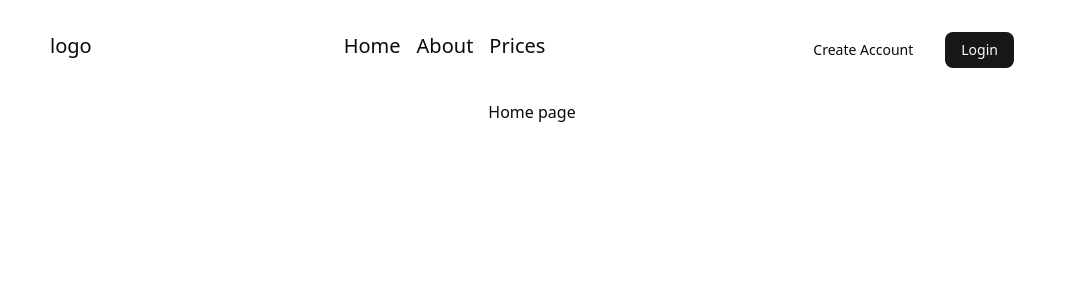
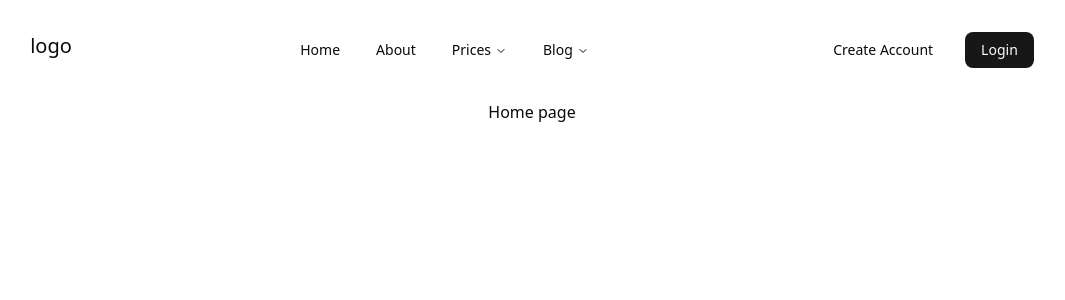
Before and after one commit to Alexandru2401/finans, a React app in the folder frontend/: page / in a window 1280 px wide. Shown: the top 300 px of the page, without its empty margins (108-1173 px from the left). Built offline with nearby package versions, Linux system fonts and the light colour scheme; the HTML template or start-up script is replaced by a standard one.

Commit message:
feat: make navbar responsive on mobile screens

```diff
--- /dev/null
+++ b/frontend/src/pages/public/blog/SuccessStories.tsx
@@ -0,0 +1,3 @@
+export default function SuccessStories() {
+  return <div>Success stories</div>;
+}
--- /dev/null
+++ b/frontend/src/pages/public/blog/WriteStory.tsx
@@ -0,0 +1,3 @@
+export default function WriteStory() {
+  return <div>Write story</div>;
+}
--- a/frontend/src/routes/navigation/PublicMainNavigation.tsx
+++ b/frontend/src/routes/navigation/PublicMainNavigation.tsx
@@ -1,24 +1,95 @@
 import { Link } from "react-router-dom";
-import { Menu } from "lucide-react";
+import { Menu, X } from "lucide-react";
 import { Button } from "@/components/ui/button";
+import {
+  NavigationMenu,
+  NavigationMenuContent,
+  NavigationMenuItem,
+  NavigationMenuLink,
+  NavigationMenuList,
+  NavigationMenuTrigger,
+  navigationMenuTriggerStyle,
+} from "@/components/ui/navigation-menu";
+import { useState } from "react";
 
 export default function PublicMainNavigation() {
+  const [openMenu, setOpenMenu] = useState(false);
+  const [openSubMenu, setOpenSubMenu] = useState({
+    blog: false,
+    prices: false,
+  });
+
+  function handleMenuToggle() {
+    setOpenMenu((prev) => !prev);
+  }
+
+  function handleSubMenuToggle(identifier: string) {
+    setOpenSubMenu((prev) => ({
+      ...prev,
+      [identifier]: !prev[identifier],
+    }));
+  }
+
   return (
-    <nav className="flex w-full justify-between md:justify-around p-8 md:py-8 text-xl">
+    <nav className="flex w-full justify-between md:justify-around p-8 md:py-8 text-xl relative">
       <div>logo</div>
-      <ul className="hidden md:flex gap-4">
-        <Link to="/">
-          <li>Home</li>
-        </Link>
-        <Link to="/about">
-          <li>About</li>
-        </Link>
-        <Link to="/prices">
-          <li>Prices</li>
-        </Link>
-      </ul>
 
-      <Menu className="sm:hidden" />
+      {/* Desktop Navigation */}
+      <NavigationMenu className="hidden md:flex">
+        <NavigationMenuList>
+          <NavigationMenuItem>
+            <NavigationMenuLink
+              asChild
+              className={navigationMenuTriggerStyle()}
+            >
+              <Link to="/">Home</Link>
+            </NavigationMenuLink>
+          </NavigationMenuItem>
+
+          <NavigationMenuItem>
+            <NavigationMenuLink
+              asChild
+              className={navigationMenuTriggerStyle()}
+            >
+              <Link to="/about">About</Link>
+            </NavigationMenuLink>
+          </NavigationMenuItem>
+
+          <NavigationMenuItem>
+            <NavigationMenuTrigger>Prices</NavigationMenuTrigger>
+            <NavigationMenuContent>
+              <ul className="w-96 p-4">
+                <ListItem href="/prices/personal" title="Personal use">
+                  Unlock the full potential and control for your finances.
+                </ListItem>
+                <ListItem href="/prices/enterprise" title="Enterprise level">
+                  Manage your business finances with ease and confidence.
+                </ListItem>
+              </ul>
+            </NavigationMenuContent>
+          </NavigationMenuItem>
+
+          <NavigationMenuItem>
+            <NavigationMenuTrigger>Blog</NavigationMenuTrigger>
+            <NavigationMenuContent>
+              <ul className="w-96 p-4">
+                <ListItem
+                  href="/blog/write-story"
+                  title="Become part of our community"
+                >
+                  Tell us about your experience with our product and share your
+                  story.
+                </ListItem>
+                <ListItem href="/blog/success-stories" title="Success stories">
+                  People changing their financial lives with our product.
+                </ListItem>
+              </ul>
+            </NavigationMenuContent>
+          </NavigationMenuItem>
+        </NavigationMenuList>
+      </NavigationMenu>
+
+      {/* Desktop Auth Buttons */}
       <ul className="hidden sm:flex gap-4">
         <Link to="/signin">
           <Button variant="ghost" className="cursor-pointer">
@@ -29,6 +100,127 @@ export default function PublicMainNavigation() {
           <Button className="cursor-pointer">Login</Button>
         </Link>
       </ul>
+
+      {/* Mobile Menu Toggle */}
+      <button
+        className="md:hidden cursor-pointer"
+        onClick={handleMenuToggle}
+        aria-label="Toggle menu"
+      >
+        {openMenu ? <X className="h-6 w-6" /> : <Menu className="h-6 w-6" />}
+      </button>
+
+      {/* Mobile Menu Dropdown */}
+      {openMenu && (
+        <div className="absolute top-full left-0 w-full bg-background border-b shadow-lg md:hidden z-50">
+          <div className="flex flex-col p-6 gap-4">
+            <Link
+              to="/"
+              className="text-sm font-medium hover:text-primary transition-colors py-2 border-b"
+              onClick={() => setOpenMenu(false)}
+            >
+              Home
+            </Link>
+            <Link
+              to="/about"
+              className="text-sm font-medium hover:text-primary transition-colors py-2 border-b"
+              onClick={() => setOpenMenu(false)}
+            >
+              About
+            </Link>
+            {/* Prices Section */}
+            <div className="border-b pb-4">
+              <p
+                className="text-sm font-semibold mb-2 text-muted-foreground cursor-pointer"
+                onClick={() => handleSubMenuToggle("prices")}
+              >
+                Prices
+              </p>
+              {openSubMenu.prices && (
+                <div className="flex flex-col gap-2 pl-4">
+                  <Link
+                    to="/prices/personal"
+                    className="text-sm hover:text-primary transition-colors"
+                    onClick={() => setOpenMenu(false)}
+                  >
+                    Personal use
+                  </Link>
+                  <Link
+                    to="/prices/enterprise"
+                    className="text-sm hover:text-primary transition-colors"
+                    onClick={() => setOpenMenu(false)}
+                  >
+                    Enterprise level
+                  </Link>
+                </div>
+              )}
+            </div>
+            {/* Blog Section */}
+            <div className="border-b pb-4">
+              <p
+                className="text-sm font-semibold mb-2 text-muted-foreground cursor-pointer"
+                onClick={() => handleSubMenuToggle("blog")}
+              >
+                Blog
+              </p>
+              {openSubMenu.blog && (
+                <div className="flex flex-col gap-2 pl-4">
+                  <Link
+                    to="/blog/write-story"
+                    className="text-sm hover:text-primary transition-colors"
+                    onClick={() => setOpenMenu(false)}
+                  >
+                    Write your story
+                  </Link>
+                  <Link
+                    to="/blog/success-stories"
+                    className="text-sm hover:text-primary transition-colors"
+                    onClick={() => setOpenMenu(false)}
+                  >
+                    Success stories
+                  </Link>
+                </div>
+              )}
+            </div>
+            {/* Auth Buttons */}
+            <div className="flex flex-col gap-3 mt-4 pt-4 border-t sm:hidden">
+              <Button asChild variant="outline" className="w-full">
+                <Link to="/signin" onClick={() => setOpenMenu(false)}>
+                  Create Account
+                </Link>
+              </Button>
+              <Button asChild className="w-full">
+                <Link to="/login" onClick={() => setOpenMenu(false)}>
+                  Login
+                </Link>
+              </Button>
+            </div>
+          </div>
+        </div>
+      )}
     </nav>
   );
 }
+
+function ListItem({
+  title,
+  children,
+  href,
+  ...props
+}: React.ComponentPropsWithoutRef<"li"> & { href: string }) {
+  return (
+    <li {...props}>
+      <NavigationMenuLink asChild>
+        <Link
+          to={href}
+          className="block select-none space-y-1 rounded-md p-3 leading-none no-underline outline-none transition-colors hover:bg-accent hover:text-accent-foreground focus:bg-accent focus:text-accent-foreground"
+        >
+          <div className="text-sm font-medium leading-none">{title}</div>
+          <p className="line-clamp-2 text-sm leading-snug text-muted-foreground">
+            {children}
+          </p>
+        </Link>
+      </NavigationMenuLink>
+    </li>
+  );
+}
```
Also changed, not shown: frontend/src/App.tsx (+17 -1 lines).
